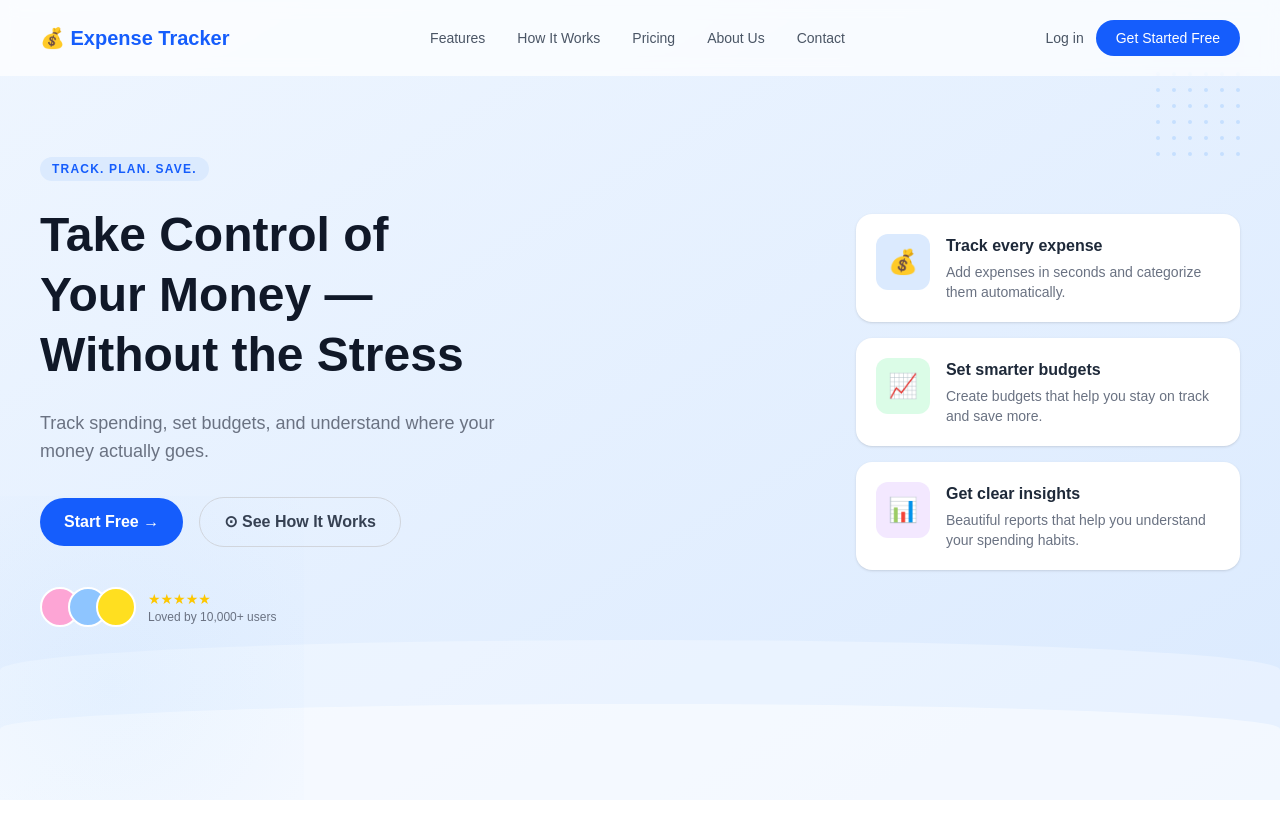
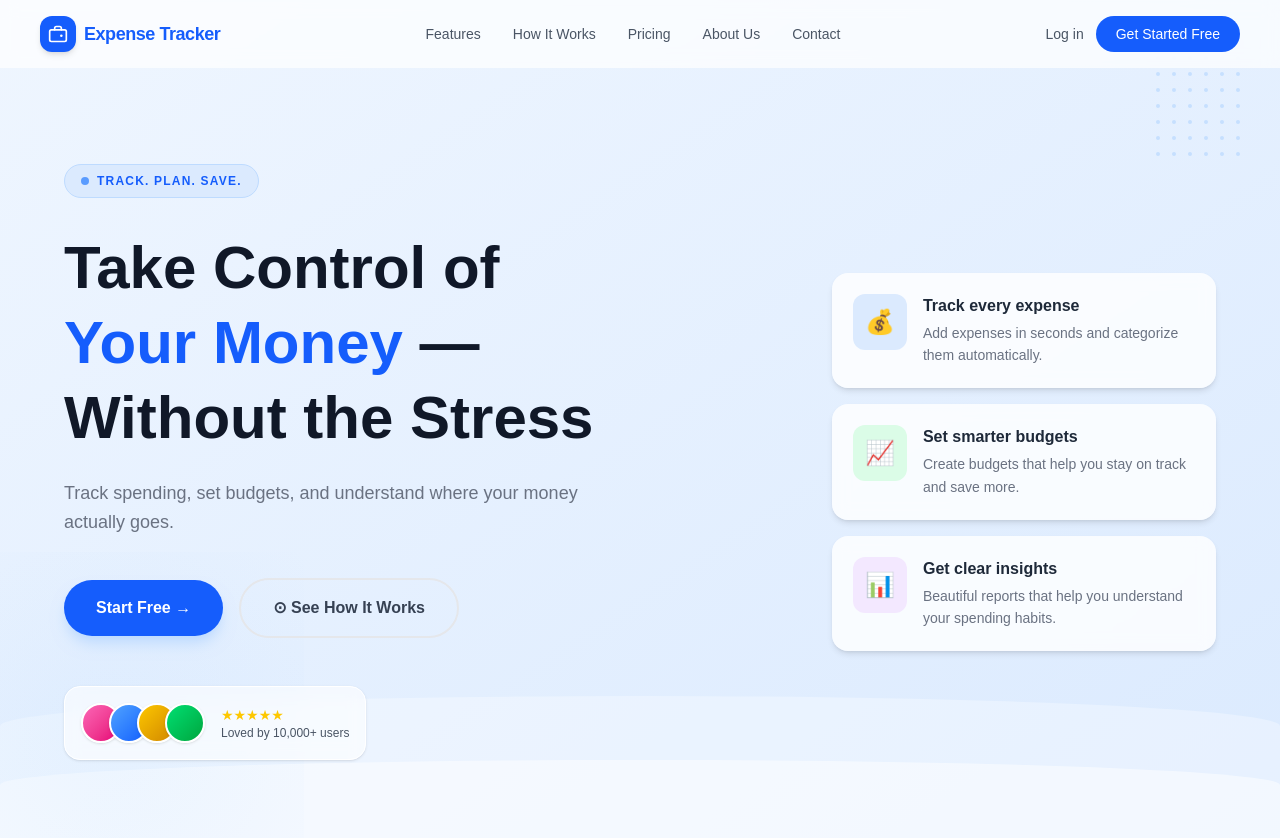
Before and after one commit to fanjorin/grp3-expense-tracker, a Next.js app in the folder frontend/: page /landing in a window 1280 px wide. Shown: the top 838 px of the page. Before the commit the page ends 800 px from the top, so only its background shows below. Built offline with nearby package versions, Linux system fonts and the light colour scheme.

Commit message:
feat: add logo component and update all sidebars and navbars

```diff
--- a/frontend/app/add-expense/components/Sidebar.jsx
+++ b/frontend/app/add-expense/components/Sidebar.jsx
@@ -1,26 +1,27 @@
+import Logo from "../../components/Logo";
+
 export default function Sidebar() {
   return (
     <aside className="w-56 min-h-screen bg-white border-r border-gray-100 flex flex-col px-4 py-6 fixed left-0 top-0">
 
       {/* Logo */}
-      <div className="flex items-center gap-2 text-blue-600 font-bold text-lg mb-10 px-2">
-        💰 Expense Tracker
+      <div className="mb-10 px-2">
+        <Logo />
       </div>
 
       {/* Nav Links */}
       <nav className="flex flex-col gap-1">
-        <a href="/dashboard" className="flex items-center gap-3 px-3 py-2 rounded-lg text-gray-500 hover:bg-gray-50 text-sm">
+        <a href="/dashboard" className="flex items-center gap-3 px-3 py-2 rounded-lg text-gray-500 hover:bg-gray-50 text-sm transition-colors duration-200">
           🏠 Dashboard
         </a>
-        <a href="/reports" className="flex items-center gap-3 px-3 py-2 rounded-lg text-gray-500 hover:bg-gray-50 text-sm">
+        <a href="/reports" className="flex items-center gap-3 px-3 py-2 rounded-lg text-gray-500 hover:bg-gray-50 text-sm transition-colors duration-200">
           📊 Reports
         </a>
-        <a href="/settings" className="flex items-center gap-3 px-3 py-2 rounded-lg text-gray-500 hover:bg-gray-50 text-sm">
+        <a href="/settings" className="flex items-center gap-3 px-3 py-2 rounded-lg text-gray-500 hover:bg-gray-50 text-sm transition-colors duration-200">
           ⚙️ Settings
         </a>
       </nav>
 
-      {/* Spacer */}
       <div className="flex-1"></div>
 
       {/* Track Every Expense Card */}
@@ -31,7 +32,7 @@ export default function Sidebar() {
         <p className="text-gray-500 text-xs mb-4">
           Add your expenses and take control of your finances.
         </p>
-        <button className="bg-blue-600 text-white text-xs px-4 py-2 rounded-full w-full hover:bg-blue-700">
+        <button className="bg-blue-600 text-white text-xs px-4 py-2 rounded-full w-full hover:bg-blue-700 transition-colors duration-200">
           Go Premium
         </button>
       </div>
--- /dev/null
+++ b/frontend/app/components/Logo.jsx
@@ -0,0 +1,30 @@
+export default function Logo() {
+  return (
+    <div className="flex items-center gap-2">
+
+      {/* Blue Square with Wallet Icon */}
+      <div className="w-9 h-9 bg-blue-600 rounded-xl flex items-center justify-center shadow-md">
+        <svg
+          xmlns="http://www.w3.org/2000/svg"
+          className="w-5 h-5 text-white"
+          viewBox="0 0 24 24"
+          fill="none"
+          stroke="currentColor"
+          strokeWidth="2"
+          strokeLinecap="round"
+          strokeLinejoin="round"
+        >
+          <rect x="2" y="7" width="20" height="14" rx="2" ry="2" />
+          <path d="M16 7V5a2 2 0 0 0-2-2h-4a2 2 0 0 0-2 2v2" />
+          <circle cx="16" cy="14" r="1.5" fill="white" stroke="none" />
+        </svg>
+      </div>
+
+      {/* Text */}
+      <span className="text-blue-600 font-bold text-lg tracking-tight">
+        Expense Tracker
+      </span>
+
+    </div>
+  );
+}
--- a/frontend/app/components/Navbar.jsx
+++ b/frontend/app/components/Navbar.jsx
@@ -1,21 +1,35 @@
+"use client";
+
+import { useState, useEffect } from "react";
+import Logo from "./Logo";
+
 export default function Navbar() {
+  const [scrolled, setScrolled] = useState(false);
+
+  useEffect(() => {
+    const handleScroll = () => {
+      setScrolled(window.scrollY > 10);
+    };
+    window.addEventListener("scroll", handleScroll);
+    return () => window.removeEventListener("scroll", handleScroll);
+  }, []);
+
   return (
-    <nav className="flex items-center justify-between px-8 py-4 bg-white shadow-sm">
+    <nav className={`flex items-center justify-between px-8 py-4 bg-white sticky top-0 z-50 transition-shadow duration-300
+      ${scrolled ? "shadow-md" : "shadow-sm"}`}>
 
       {/* Logo */}
-      <div className="flex items-center gap-2 text-blue-600 font-bold text-xl">
-        Expense Tracker
-      </div>
+      <Logo />
 
       {/* Nav Links */}
       <div className="flex gap-8">
-        <a href="#" className="text-blue-600 font-semibold border-b-2 border-blue-600">Dashboard</a>
-        <a href="#" className="text-gray-500 hover:text-blue-600">Reports</a>
-        <a href="#" className="text-gray-500 hover:text-blue-600">Settings</a>
+        <a href="#" className="text-blue-600 font-semibold border-b-2 border-blue-600 text-sm">Dashboard</a>
+        <a href="#" className="text-gray-500 hover:text-blue-600 text-sm">Reports</a>
+        <a href="#" className="text-gray-500 hover:text-blue-600 text-sm">Settings</a>
       </div>
 
       {/* User Icon */}
-      <div className="flex items-center gap-2 text-gray-600 cursor-pointer">
+      <div className="flex items-center gap-2 text-gray-600 cursor-pointer hover:text-blue-600">
         👤 ▾
       </div>
 
--- a/frontend/app/landing/components/FeatureCards.jsx
+++ b/frontend/app/landing/components/FeatureCards.jsx
@@ -5,6 +5,7 @@ const features = [
     iconBg: "bg-blue-100",
     title: "Track every expense",
     description: "Add expenses in seconds and categorize them automatically.",
+    border: "hover:border-blue-200",
   },
   {
     id: 2,
@@ -12,6 +13,7 @@ const features = [
     iconBg: "bg-green-100",
     title: "Set smarter budgets",
     description: "Create budgets that help you stay on track and save more.",
+    border: "hover:border-green-200",
   },
   {
     id: 3,
@@ -19,19 +21,20 @@ const features = [
     iconBg: "bg-purple-100",
     title: "Get clear insights",
     description: "Beautiful reports that help you understand your spending habits.",
+    border: "hover:border-purple-200",
   },
 ];
 
 export default function FeatureCards() {
   return (
-    <div className="flex flex-col gap-4 max-w-sm">
+    <div className="flex flex-col gap-4 w-full max-w-sm">
       {features.map((feature) => (
         <div
           key={feature.id}
-          className="flex items-start gap-4 bg-white rounded-2xl p-5 shadow-sm hover:shadow-md transition-shadow"
+          className={`flex items-start gap-4 bg-white/80 backdrop-blur-sm rounded-2xl p-5 shadow-md border border-transparent ${feature.border} hover:shadow-xl hover:-translate-y-1 transition-all duration-300 cursor-pointer`}
         >
           {/* Icon */}
-          <div className={`${feature.iconBg} p-3 rounded-xl text-2xl`}>
+          <div className={`${feature.iconBg} p-3 rounded-xl text-2xl flex-shrink-0`}>
             {feature.icon}
           </div>
 
@@ -40,11 +43,10 @@ export default function FeatureCards() {
             <h3 className="font-semibold text-gray-800 mb-1">
               {feature.title}
             </h3>
-            <p className="text-gray-500 text-sm">
+            <p className="text-gray-500 text-sm leading-relaxed">
               {feature.description}
             </p>
           </div>
-
         </div>
       ))}
     </div>
--- a/frontend/app/landing/components/Hero.jsx
+++ b/frontend/app/landing/components/Hero.jsx
@@ -2,49 +2,51 @@ import FeatureCards from "./FeatureCards";
 
 export default function Hero() {
   return (
-    <section className="flex flex-col md:flex-row items-center justify-between px-6 md:px-10 py-16 md:py-20 gap-10">
+    <section className="flex flex-col md:flex-row items-center justify-between px-6 md:px-16 py-16 md:py-24 gap-12">
 
       {/* Left Side */}
-      <div className="max-w-lg">
+      <div className="max-w-xl">
 
         {/* Badge */}
-        <div className="inline-block bg-blue-100 text-blue-600 text-xs font-semibold px-3 py-1 rounded-full mb-6 tracking-widest">
+        <div className="inline-flex items-center gap-2 bg-blue-100 text-blue-600 text-xs font-semibold px-4 py-2 rounded-full mb-8 tracking-widest border border-blue-200">
+          <span className="w-2 h-2 bg-blue-500 rounded-full animate-pulse"></span>
           TRACK. PLAN. SAVE.
         </div>
 
         {/* Headline */}
-        <h1 className="text-4xl md:text-5xl font-extrabold text-gray-900 leading-tight mb-6">
+        <h1 className="text-5xl md:text-6xl font-extrabold text-gray-900 leading-tight mb-6">
           Take Control of <br />
-          Your Money — <br />
+          <span className="text-blue-600">Your Money</span> —<br />
           Without the Stress
         </h1>
 
         {/* Subtext */}
-        <p className="text-gray-500 text-base md:text-lg mb-8">
+        <p className="text-gray-500 text-lg mb-10 leading-relaxed">
           Track spending, set budgets, and understand
           where your money actually goes.
         </p>
 
         {/* Buttons */}
-        <div className="flex flex-wrap items-center gap-4 mb-10">
-          <a href="#" className="flex items-center gap-2 bg-blue-600 text-white px-6 py-3 rounded-full font-semibold hover:bg-blue-700">
+        <div className="flex flex-wrap items-center gap-4 mb-12">
+          <button className="flex items-center gap-2 bg-blue-600 text-white px-8 py-4 rounded-full font-semibold hover:bg-blue-700 hover:shadow-xl hover:scale-105 transition-all duration-200 shadow-lg shadow-blue-200">
             Start Free →
-          </a>
-          <a href="#" className="flex items-center gap-2 border border-gray-300 text-gray-700 px-6 py-3 rounded-full font-semibold hover:bg-gray-50">
+          </button>
+          <button className="flex items-center gap-2 border-2 border-gray-200 text-gray-700 px-8 py-4 rounded-full font-semibold hover:border-blue-300 hover:text-blue-600 hover:bg-blue-50 transition-all duration-200">
             ⊙ See How It Works
-          </a>
+          </button>
         </div>
 
         {/* Avatars + Rating */}
-        <div className="flex items-center gap-3">
+        <div className="flex items-center gap-4 p-4 bg-white/60 backdrop-blur-sm rounded-2xl w-fit border border-white shadow-sm">
           <div className="flex -space-x-3">
-            <div className="w-10 h-10 rounded-full bg-pink-300 border-2 border-white"></div>
-            <div className="w-10 h-10 rounded-full bg-blue-300 border-2 border-white"></div>
-            <div className="w-10 h-10 rounded-full bg-yellow-300 border-2 border-white"></div>
+            <div className="w-10 h-10 rounded-full bg-gradient-to-br from-pink-400 to-pink-600 border-2 border-white shadow-sm"></div>
+            <div className="w-10 h-10 rounded-full bg-gradient-to-br from-blue-400 to-blue-600 border-2 border-white shadow-sm"></div>
+            <div className="w-10 h-10 rounded-full bg-gradient-to-br from-yellow-400 to-yellow-600 border-2 border-white shadow-sm"></div>
+            <div className="w-10 h-10 rounded-full bg-gradient-to-br from-green-400 to-green-600 border-2 border-white shadow-sm"></div>
           </div>
           <div>
             <div className="text-yellow-400 text-sm">★★★★★</div>
-            <div className="text-gray-500 text-xs">Loved by 10,000+ users</div>
+            <div className="text-gray-600 text-xs font-medium">Loved by 10,000+ users</div>
           </div>
         </div>
 
--- a/frontend/app/landing/components/LandingNavbar.jsx
+++ b/frontend/app/landing/components/LandingNavbar.jsx
@@ -1,29 +1,46 @@
+"use client";
+
+import { useState, useEffect } from "react";
+import Logo from "../../components/Logo";
+
+const navLinks = ["Features", "How It Works", "Pricing", "About Us", "Contact"];
+
 export default function LandingNavbar() {
+  const [scrolled, setScrolled] = useState(false);
+
+  useEffect(() => {
+    const handleScroll = () => setScrolled(window.scrollY > 10);
+    window.addEventListener("scroll", handleScroll);
+    return () => window.removeEventListener("scroll", handleScroll);
+  }, []);
+
   return (
-    <nav className="flex items-center justify-between px-6 md:px-10 py-5 bg-white/70 backdrop-blur-sm sticky top-0 z-50">
+    <nav className={`flex items-center justify-between px-6 md:px-10 py-4 sticky top-0 z-50 transition-all duration-300 ${scrolled ? "bg-white/95 backdrop-blur-md shadow-lg" : "bg-white/70 backdrop-blur-sm"}`}>
 
       {/* Logo */}
-      <div className="flex items-center gap-2 text-blue-600 font-bold text-xl">
-        💰 Expense Tracker
-      </div>
+      <Logo />
 
-      {/* Nav Links - Hidden on mobile */}
+      {/* Nav Links */}
       <div className="hidden md:flex items-center gap-8 text-sm text-gray-600">
-        <a href="#" className="hover:text-blue-600">Features</a>
-        <a href="#" className="hover:text-blue-600">How It Works</a>
-        <a href="#" className="hover:text-blue-600">Pricing</a>
-        <a href="#" className="hover:text-blue-600">About Us</a>
-        <a href="#" className="hover:text-blue-600">Contact</a>
+        {navLinks.map((link) => (
+          <button
+            key={link}
+            className="relative hover:text-blue-600 transition-colors duration-200 group"
+          >
+            <span>{link}</span>
+            <span className="absolute -bottom-1 left-0 w-0 h-0.5 bg-blue-600 transition-all duration-300 group-hover:w-full"></span>
+          </button>
+        ))}
       </div>
 
       {/* Buttons */}
       <div className="flex items-center gap-3">
-        <a href="#" className="text-sm text-gray-600 hover:text-blue-600">
+        <button className="text-sm text-gray-600 hover:text-blue-600 transition-colors duration-200">
           Log in
-        </a>
-        <a href="#" className="bg-blue-600 text-white text-sm px-4 md:px-5 py-2 rounded-full hover:bg-blue-700">
+        </button>
+        <button className="bg-blue-600 text-white text-sm px-5 py-2 rounded-full hover:bg-blue-700 hover:shadow-lg hover:scale-105 transition-all duration-200">
           Get Started Free
-        </a>
+        </button>
       </div>
 
     </nav>
--- a/frontend/app/page.js
+++ b/frontend/app/page.js
@@ -3,6 +3,7 @@ import BudgetBanner from "./components/BudgetBanner";
 import ActionBar from "./components/ActionBar";
 import Charts from "./components/Charts";
 import ExpenseList from "./components/ExpenseList";
+import Logo from "./components/Logo";
 
 export default function Home() {
   return (
--- a/frontend/app/reports/components/Sidebar.jsx
+++ b/frontend/app/reports/components/Sidebar.jsx
@@ -1,26 +1,27 @@
+import Logo from "../../components/Logo";
+
 export default function Sidebar() {
   return (
     <aside className="w-56 min-h-screen bg-white border-r border-gray-100 flex flex-col px-4 py-6 fixed left-0 top-0">
 
       {/* Logo */}
-      <div className="flex items-center gap-2 text-blue-600 font-bold text-lg mb-10 px-2">
-        💰 Expense Tracker
+      <div className="mb-10 px-2">
+        <Logo />
       </div>
 
       {/* Nav Links */}
       <nav className="flex flex-col gap-1">
-        <a href="/dashboard" className="flex items-center gap-3 px-3 py-2 rounded-lg text-gray-500 hover:bg-gray-50 text-sm">
+        <a href="/dashboard" className="flex items-center gap-3 px-3 py-2 rounded-lg text-gray-500 hover:bg-gray-50 text-sm transition-colors duration-200">
           🏠 Dashboard
         </a>
         <a href="/reports" className="flex items-center gap-3 px-3 py-2 rounded-lg bg-blue-50 text-blue-600 font-semibold text-sm">
           📊 Reports
         </a>
-        <a href="/settings" className="flex items-center gap-3 px-3 py-2 rounded-lg text-gray-500 hover:bg-gray-50 text-sm">
+        <a href="/settings" className="flex items-center gap-3 px-3 py-2 rounded-lg text-gray-500 hover:bg-gray-50 text-sm transition-colors duration-200">
           ⚙️ Settings
         </a>
       </nav>
 
-      {/* Spacer */}
       <div className="flex-1"></div>
 
       {/* Upgrade Card */}
@@ -29,7 +30,7 @@ export default function Sidebar() {
         <p className="font-bold text-gray-800 text-sm mb-1">Track smarter.</p>
         <p className="font-bold text-gray-800 text-sm mb-2">Save more.</p>
         <p className="text-gray-500 text-xs mb-4">Get deeper insights into your spending habits.</p>
-        <button className="bg-blue-600 text-white text-xs px-4 py-2 rounded-full w-full hover:bg-blue-700">
+        <button className="bg-blue-600 text-white text-xs px-4 py-2 rounded-full w-full hover:bg-blue-700 transition-colors duration-200">
           Upgrade to Pro
         </button>
       </div>
--- a/frontend/app/settings/components/Sidebar.jsx
+++ b/frontend/app/settings/components/Sidebar.jsx
@@ -1,18 +1,20 @@
+import Logo from "../../components/Logo";
+
 export default function Sidebar() {
   return (
     <aside className="w-56 min-h-screen bg-white border-r border-gray-100 flex flex-col px-4 py-6 fixed left-0 top-0">
 
       {/* Logo */}
-      <div className="flex items-center gap-2 text-blue-600 font-bold text-lg mb-10 px-2">
-        💰 Expense Tracker
+      <div className="mb-10 px-2">
+        <Logo />
       </div>
 
       {/* Nav Links */}
       <nav className="flex flex-col gap-1">
-        <a href="/dashboard" className="flex items-center gap-3 px-3 py-2 rounded-lg text-gray-500 hover:bg-gray-50 text-sm">
+        <a href="/dashboard" className="flex items-center gap-3 px-3 py-2 rounded-lg text-gray-500 hover:bg-gray-50 text-sm transition-colors duration-200">
           🏠 Dashboard
         </a>
-        <a href="/reports" className="flex items-center gap-3 px-3 py-2 rounded-lg text-gray-500 hover:bg-gray-50 text-sm">
+        <a href="/reports" className="flex items-center gap-3 px-3 py-2 rounded-lg text-gray-500 hover:bg-gray-50 text-sm transition-colors duration-200">
           📊 Reports
         </a>
         <a href="/settings" className="flex items-center gap-3 px-3 py-2 rounded-lg bg-blue-50 text-blue-600 font-semibold text-sm">
@@ -20,7 +22,6 @@ export default function Sidebar() {
         </a>
       </nav>
 
-      {/* Spacer */}
       <div className="flex-1"></div>
 
       {/* Secure Your Data Card */}
@@ -30,7 +31,7 @@ export default function Sidebar() {
         <p className="text-gray-500 text-xs mb-4">
           Your data is encrypted and always protected.
         </p>
-        <button className="bg-blue-600 text-white text-xs px-4 py-2 rounded-full w-full hover:bg-blue-700">
+        <button className="bg-blue-600 text-white text-xs px-4 py-2 rounded-full w-full hover:bg-blue-700 transition-colors duration-200">
           Learn More
         </button>
       </div>
```
